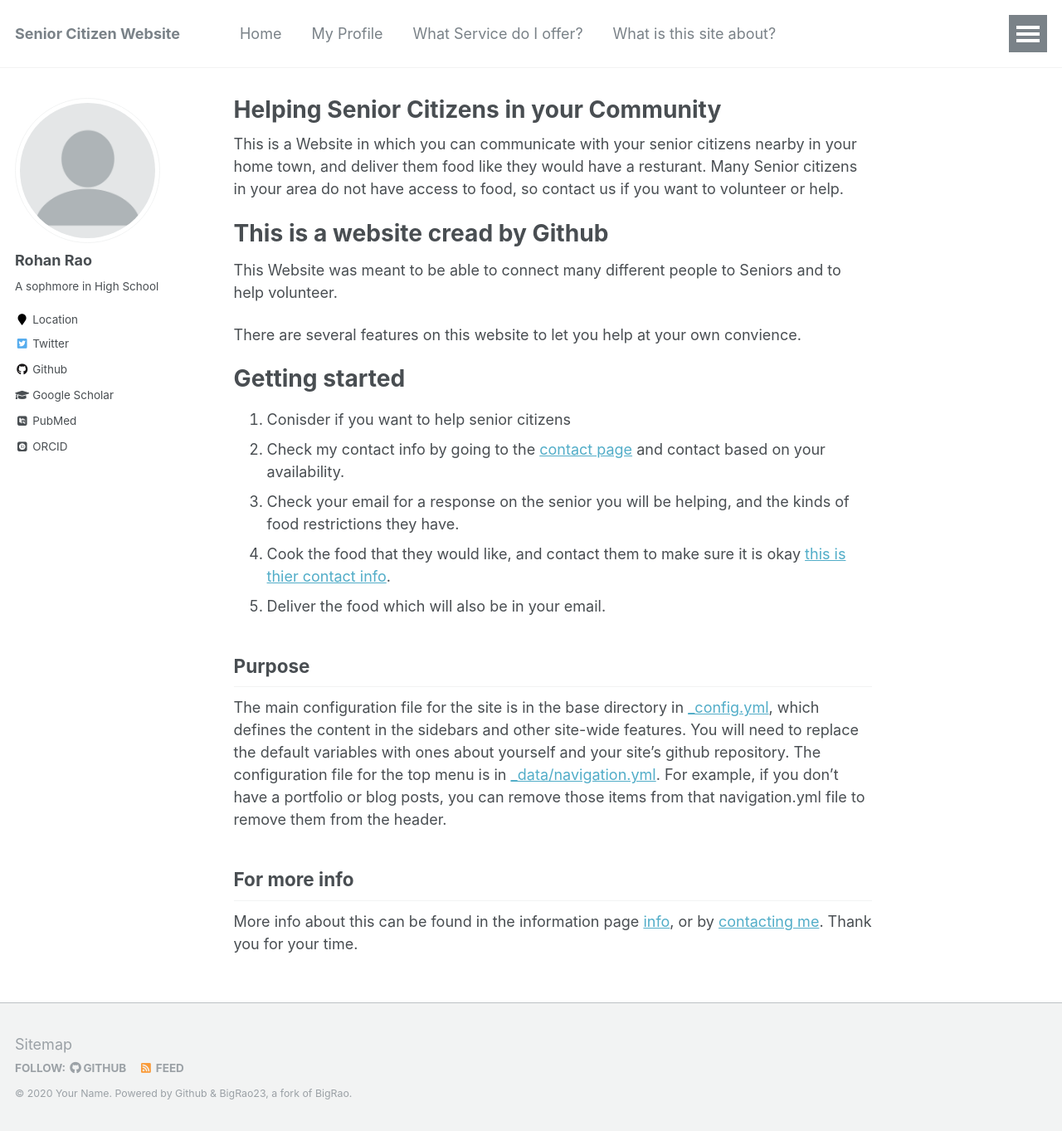
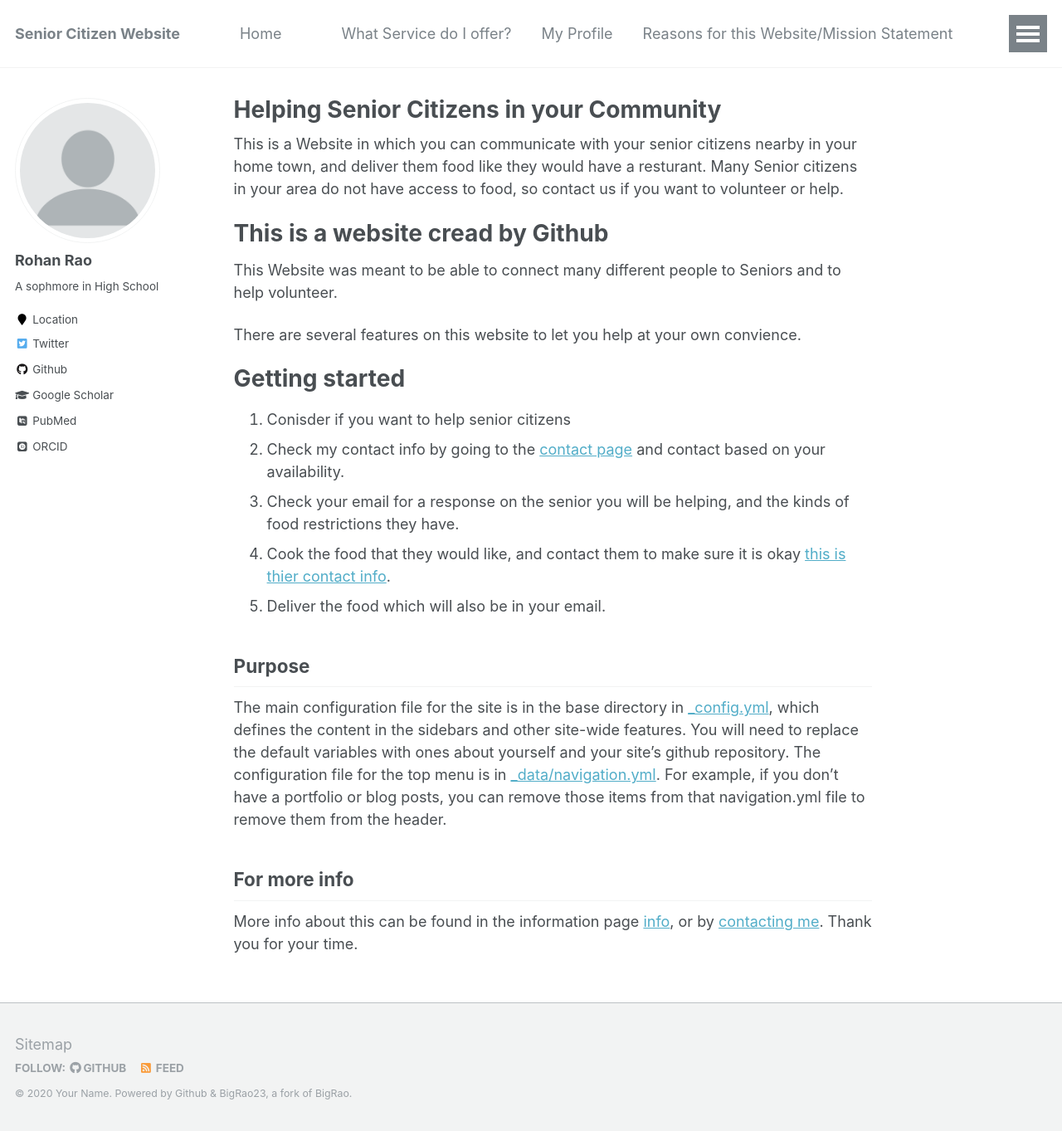
Before and after one commit to rohan23rao/Senior-Citizens, a Jekyll site: the page built from academicpages.github.io-master/_pages/about.md, in a window 1280 px wide and 1363 px high. Shown: the whole window at 83% size. Built offline with Jekyll 4.4.1, drawn with Linux system fonts in a browser that asks for light colours; some web fonts are replaced.

Commit message:
Update navigation.yml

```diff
--- a/_data/navigation.yml
+++ b/_data/navigation.yml
@@ -3,13 +3,13 @@ main:
   - title: "Home"
     url: /about/
 
-  - title: "My Profile"
+  - title: ""
     url: /talks/
 
   - title: "What Service do I offer?"
     url: /teaching/
 
-  - title: "What is this site about?"
+  - title: "My Profile"
     url: /portfolio/
 
   - title: "Reasons for this Website/Mission Statement"
```
